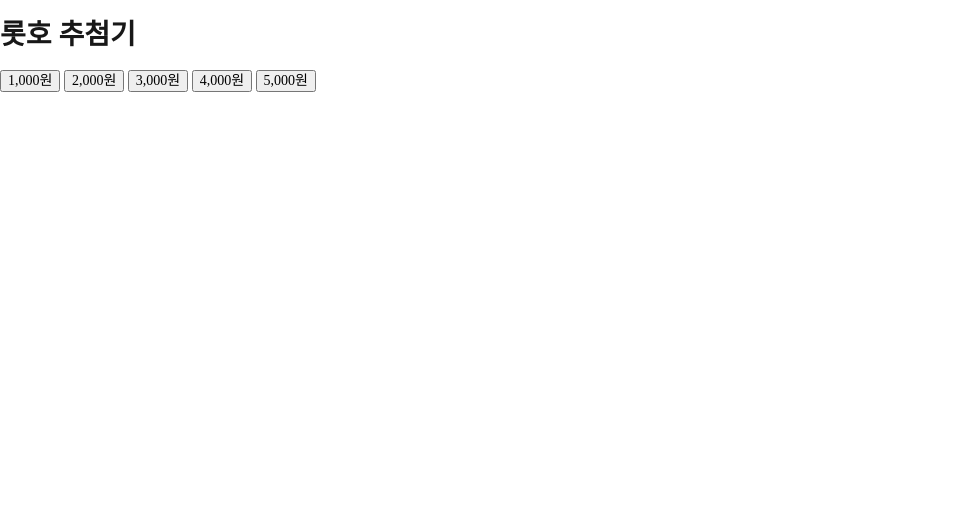
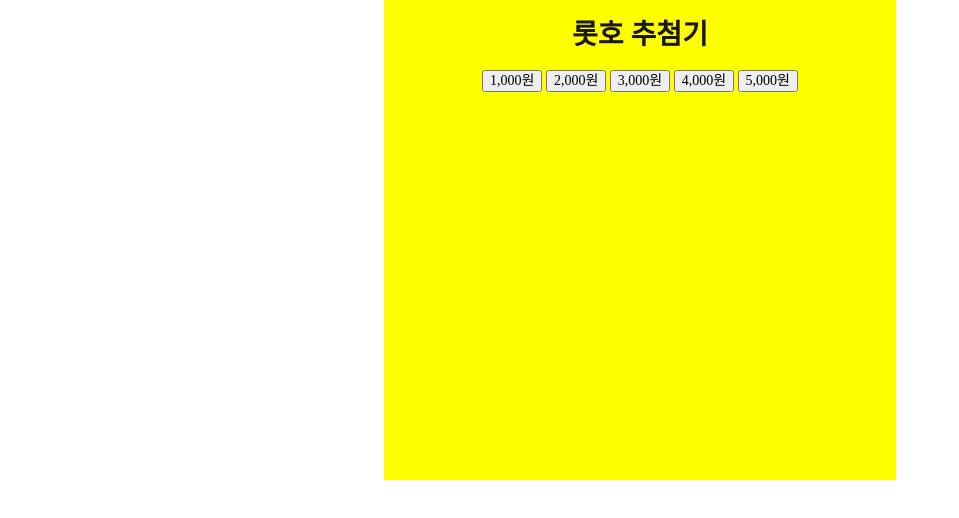
Before and after one commit to YiJaeE/lotto_drawer, a plain HTML site: page index.html in a window 1280 px wide. Shown: the whole page, without its empty margins (0-959 px from the left). Drawn offline with nearby package versions, Linux system fonts and the light colour scheme; a web font is replaced by a local one.

Commit message:
feat: add css

```diff
--- a/index.html
+++ b/index.html
@@ -7,6 +7,7 @@
   <link rel="stylesheet" href="./public/style/style.css">
 </head>
 <body>
+  <div class="container">
     <header>
       <h1>롯호 추첨기</h1>
     </header>
@@ -20,6 +21,7 @@
       </div>
       <ul class="lotto"></ul>
     </section>
+  </div>
 
   <script src="./public/js/app.js"></script>
 </body>
--- a/src/scss/style.scss
+++ b/src/scss/style.scss
@@ -24,4 +24,15 @@ body {
   color: $basic-color;
   font-family: 'Spoqa Han Sans', 'Sans-serif';
   font-weight: 300;
+  display: flex;
+  justify-content: center;
 }
+
+.container {
+  background-color: yellow;
+  width: 40vw;
+  height: 60vh;
+  display: flex;
+  flex-direction: column;
+  align-items: center;
+}
```
Also changed, not shown: public/style/style.css, 1 other file. Lines whose indentation alone changed are shown as unchanged.
